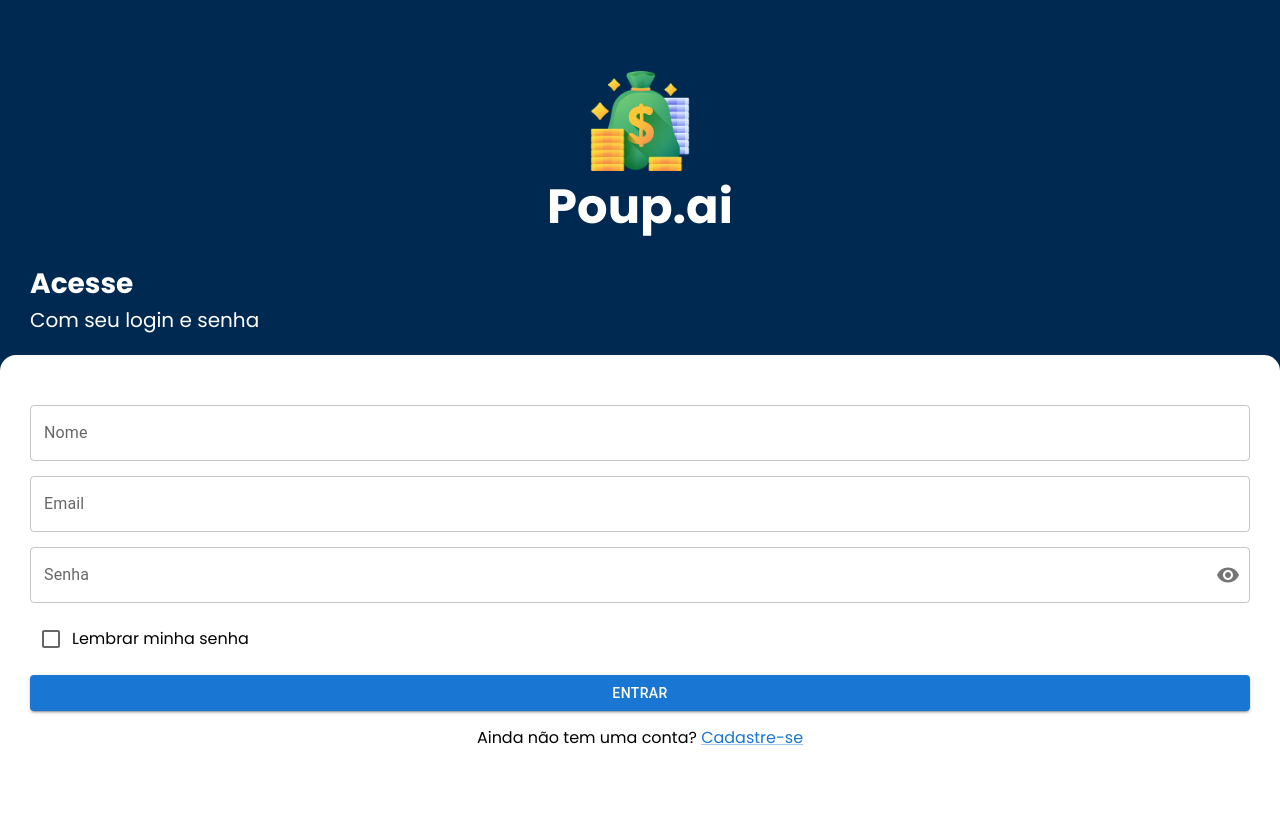
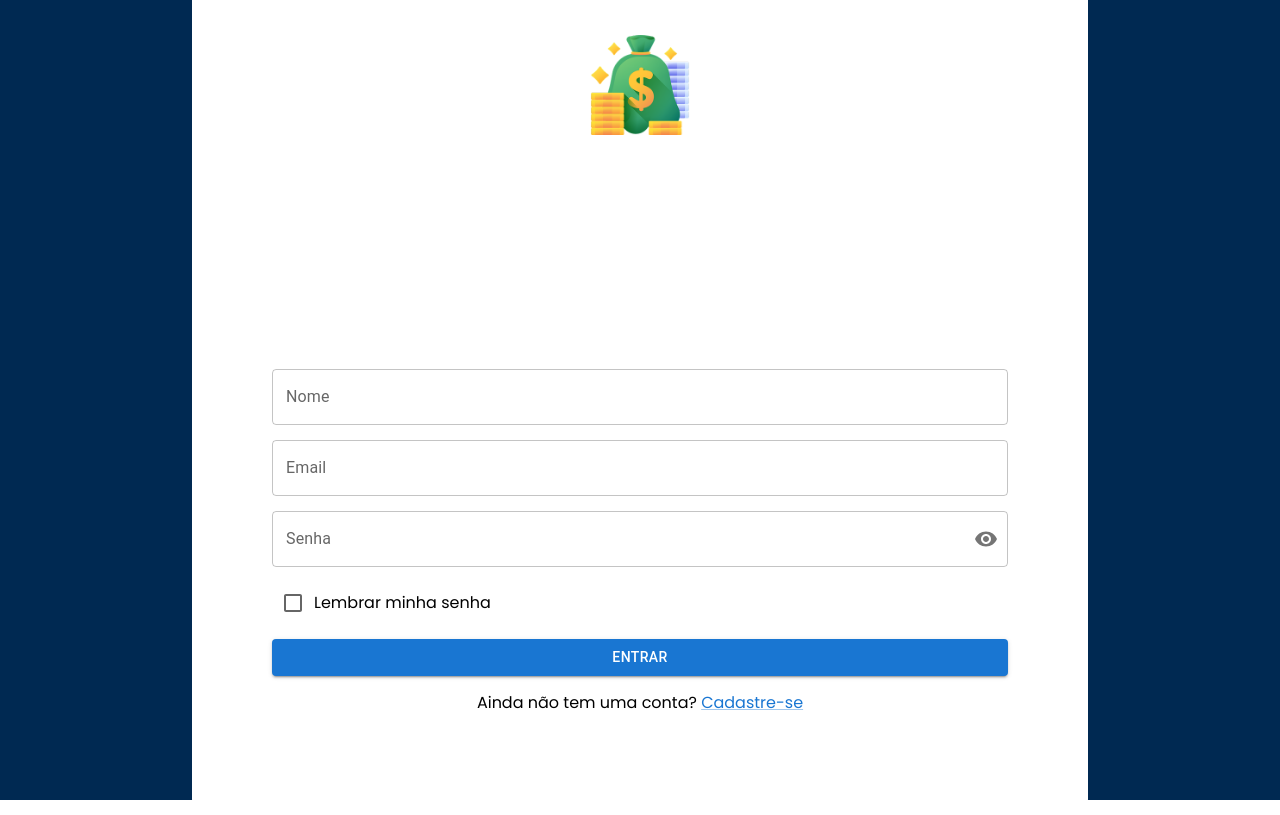
Before and after one commit to Douglass1981/FIAP-Fase1, a Next.js app: page / in a window 1280 px wide. Built offline with nearby package versions, Linux system fonts and the light colour scheme.

Commit message:
feat(styles): add responsive layout for login container on tablet

```diff
--- a/src/app/home.styles.module.scss
+++ b/src/app/home.styles.module.scss
@@ -97,3 +97,26 @@ $black: #000000;
     display: none;
   }
 }
+
+@media (min-width: $bp-tablet) {
+  .login {
+    display: flex;
+    flex-direction: row;
+    width: 100vw;
+    height: 100vh;
+    background-color: $blue-primary-500;
+    align-items: center;
+    justify-content: center;
+
+    &__container {
+      display: flex;
+      flex-direction: column;
+      justify-content: center;
+      border-radius: 16px 16px 16px 16px;
+      background-color: $white;
+      width: 70%;
+      height: auto;
+      padding: 50px;
+    }
+  }
+}
```
